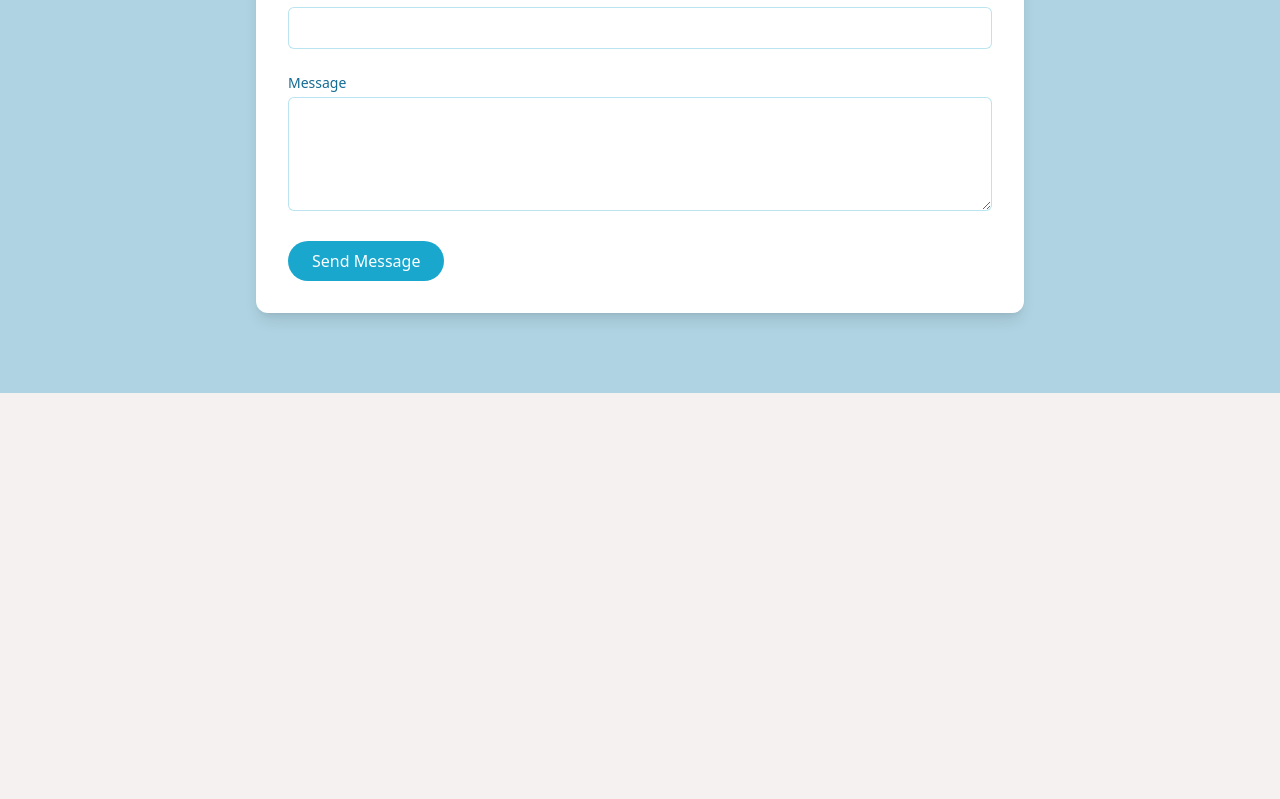
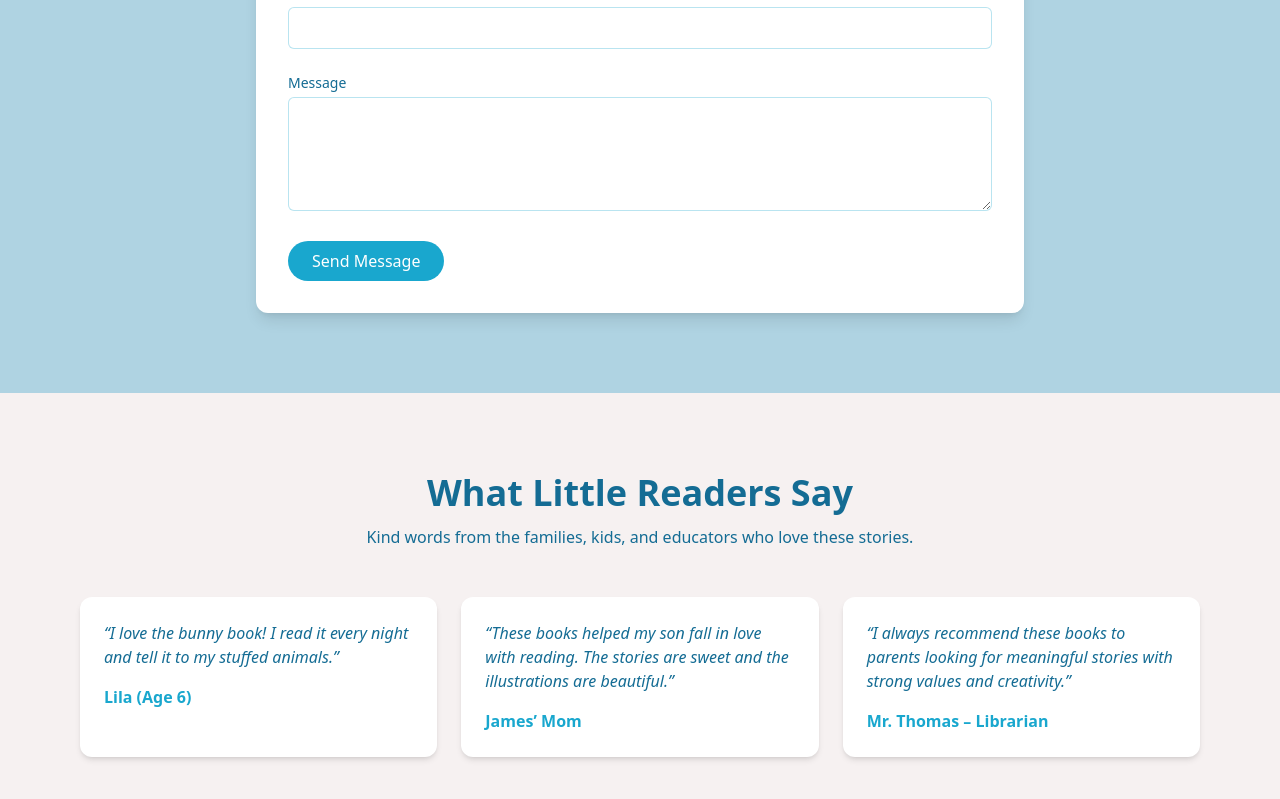
Before and after one commit to tleanne1/storytime-client, a React (Vite) app: page / in a window 1280 px wide. Shown: the part 2542-3341 px from the top of the page. Before the commit the page ends 2935 px from the top, so only its background shows below. Built offline with nearby package versions, Linux system fonts and the light colour scheme.

Commit message:
Created Testimonials.jsx

```diff
--- a/src/App.jsx
+++ b/src/App.jsx
@@ -3,6 +3,8 @@ import Hero from "./sections/Hero";
 import About from "./sections/About";
 import Books from "./sections/Books";
 import Contact from "./sections/Contact";
+import Testimonials from "./sections/Testimonials";
+
 
 
 const App = () => {
@@ -12,6 +14,7 @@ const App = () => {
       <About />
       <Books />
       <Contact />
+      <Testimonials />
     </main>
   );
 };
--- /dev/null
+++ b/src/sections/Testimonials.jsx
@@ -0,0 +1,48 @@
+import React from "react";
+
+const testimonials = [
+  {
+    name: "Lila (Age 6)",
+    quote:
+      "I love the bunny book! I read it every night and tell it to my stuffed animals.",
+  },
+  {
+    name: "James’ Mom",
+    quote:
+      "These books helped my son fall in love with reading. The stories are sweet and the illustrations are beautiful.",
+  },
+  {
+    name: "Mr. Thomas – Librarian",
+    quote:
+      "I always recommend these books to parents looking for meaningful stories with strong values and creativity.",
+  },
+];
+
+const Testimonials = () => {
+  return (
+    <section id="testimonials" className="bg-cream py-20 px-6 md:px-20">
+      <div className="max-w-5xl mx-auto text-center mb-12">
+        <h2 className="text-3xl md:text-4xl font-display font-bold text-darkblue mb-3">
+          What Little Readers Say
+        </h2>
+        <p className="text-darkblue text-base max-w-xl mx-auto">
+          Kind words from the families, kids, and educators who love these stories.
+        </p>
+      </div>
+
+      <div className="grid md:grid-cols-3 gap-6 max-w-6xl mx-auto">
+        {testimonials.map((t, index) => (
+          <div
+            key={index}
+            className="bg-white rounded-xl shadow-md p-6 text-left"
+          >
+            <p className="text-darkblue italic mb-4">“{t.quote}”</p>
+            <p className="font-semibold text-blue">{t.name}</p>
+          </div>
+        ))}
+      </div>
+    </section>
+  );
+};
+
+export default Testimonials;
```
